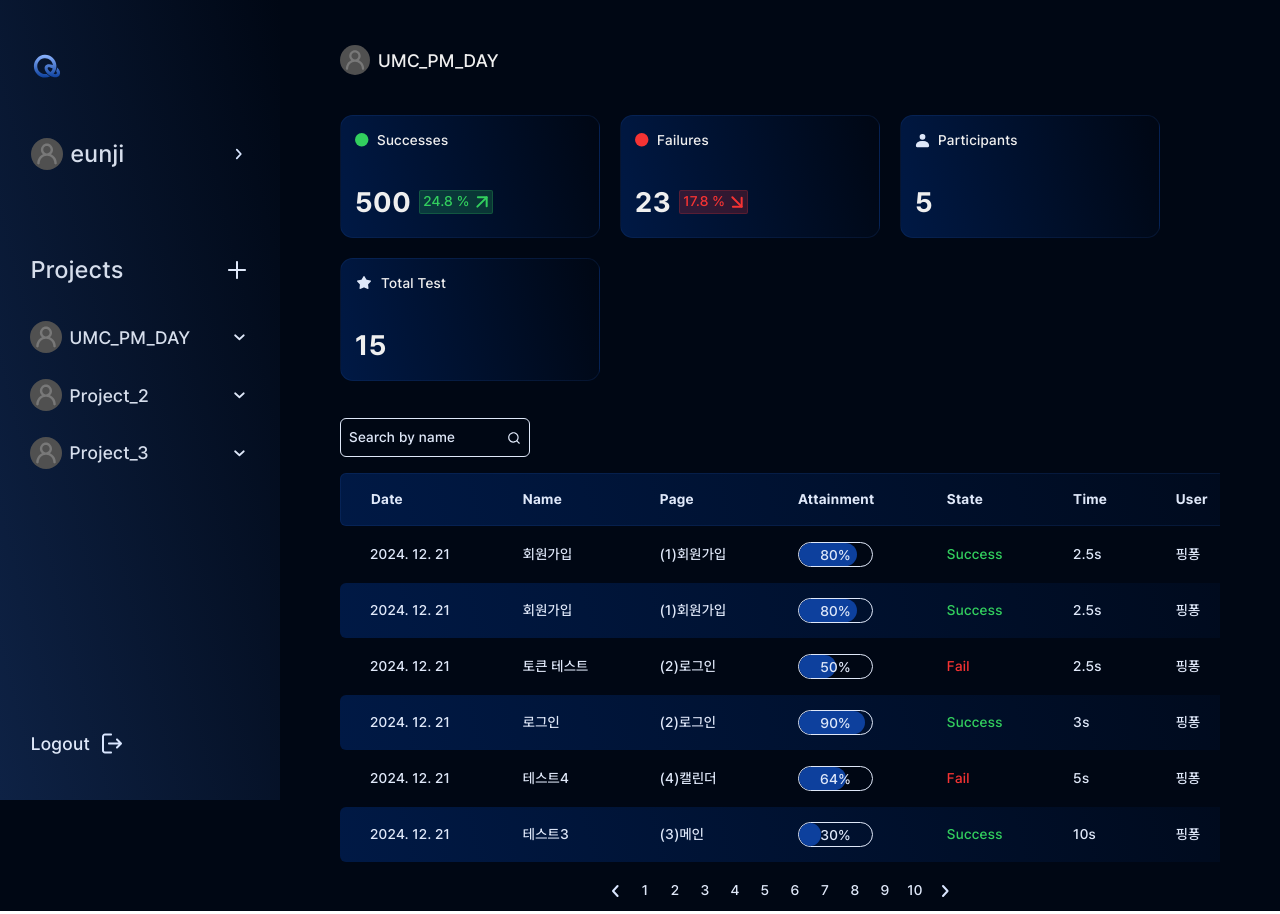
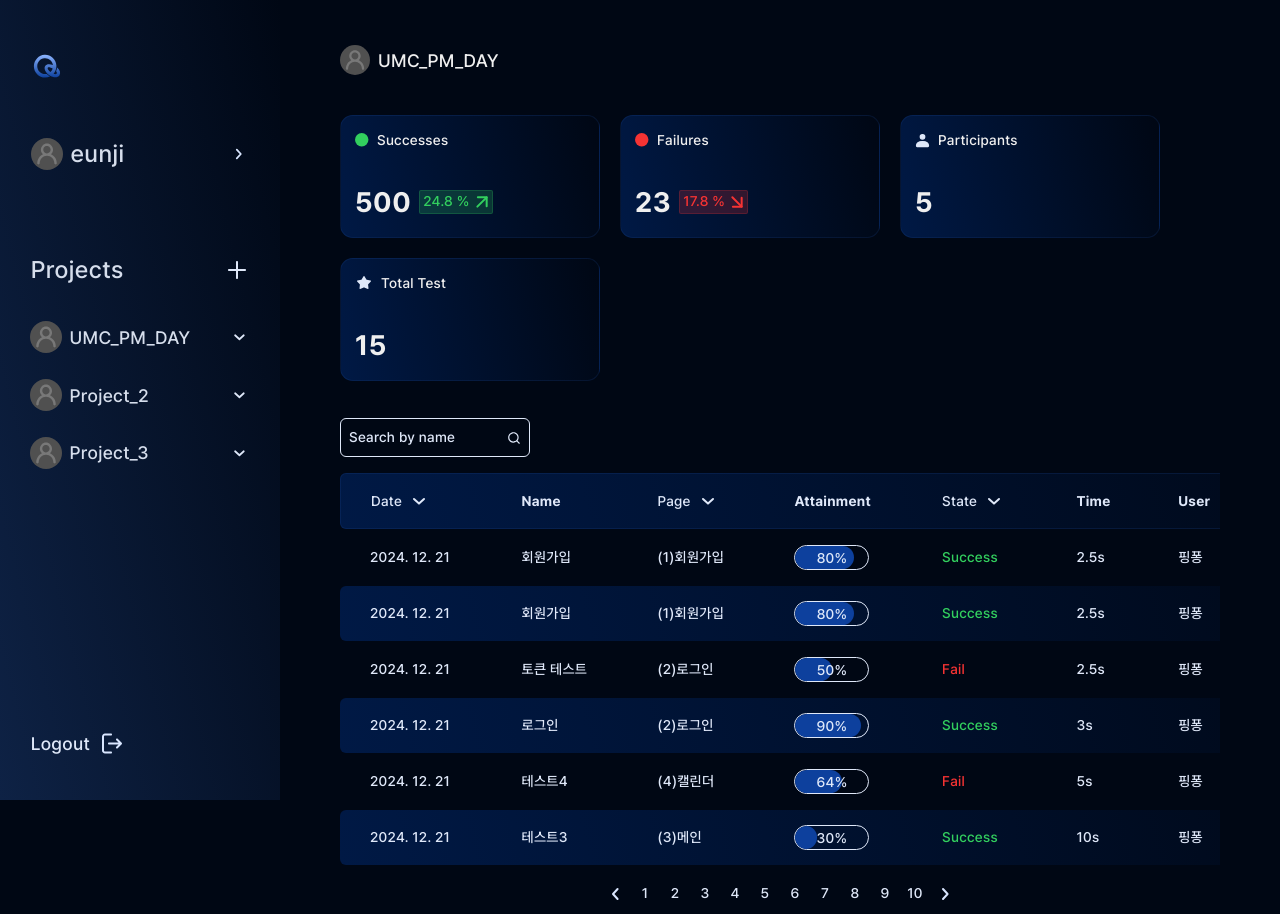
Before and after one commit to QASTUDIODEV/WEB_QASTUDIO, a React (Vite) app: page /project/dashboard/1 in a window 1280 px wide. Built offline with nearby package versions, Linux system fonts and the light colour scheme; no server answers.

Commit message:
feat: select 컴포넌트 생성

```diff
--- a/src/components/dashboard/table/table.style.ts
+++ b/src/components/dashboard/table/table.style.ts
@@ -42,7 +42,6 @@ const TableHeader = styled.thead`
 
 const Th = styled.th`
   padding: 15px 30px;
-
   text-align: left;
 
   border-top: 1px solid rgba(32, 75, 153, 0.2);
@@ -139,4 +138,20 @@ const ArrowBox = styled(PageBtnBox)`
   padding: 0;
 `;
 
-export { Action, ArrowBox, PageBtnBox, PageNumberWrapper, State, Table, TableContainer, TableHeader, TableWrapper, Td, Th, Tr };
+const HeaderWrapper = styled.div`
+  width: 100%;
+  position: relative;
+`;
+
+const ButtonHeader = styled.button`
+  width: 100%;
+
+  display: flex;
+  gap: 5px;
+  align-items: center;
+  background: transparent;
+  ${({ theme }) => theme.text.medium_14};
+  color: ${({ theme }) => theme.colors.primary.pri_50};
+`;
+
+export { Action, ArrowBox, ButtonHeader, HeaderWrapper, PageBtnBox, PageNumberWrapper, State, Table, TableContainer, TableHeader, TableWrapper, Td, Th, Tr };
--- a/src/components/dashboard/table/table.tsx
+++ b/src/components/dashboard/table/table.tsx
@@ -3,24 +3,34 @@ import { useNavigate } from 'react-router-dom';
 import type { PaginationState } from '@tanstack/react-table';
 import { createColumnHelper, flexRender, getCoreRowModel, useReactTable } from '@tanstack/react-table';
 
+import { STATE } from '@/constants/state/state.ts';
+
 import { useDispatch } from '@/hooks/common/useCustomRedux';
 
 import { MODAL_TYPES } from '@/components/common/modalProvider/modalProvider';
 import ProgressBar from '@/components/dashboard/progressBar/progressBar';
+import SelectBox from '@/components/dashboard/selectBox/selectBox';
 import * as S from '@/components/dashboard/table/table.style';
 
+import DownArrow from '@/assets/icons/arrow_down.svg?react';
 import PreArrow from '@/assets/icons/arrow_left.svg?react';
 import NextArrow from '@/assets/icons/arrow_right.svg?react';
 import GreenArrow from '@/assets/icons/arrow_right_green.svg?react';
 import RedArrow from '@/assets/icons/arrow_right_red.svg?react';
+import UpArrow from '@/assets/icons/arrow_up.svg?react';
 import type { TTableData } from '@/mocks/tableData';
-import { tableData } from '@/mocks/tableData';
+import { pageData, tableData } from '@/mocks/tableData';
 import { openModal } from '@/slices/modalSlice';
 
 const columnHelper = createColumnHelper<TTableData>();
 
 export default function Table() {
   const navigate = useNavigate();
+  const [isClicked, setIsClicked] = useState({
+    state: false,
+    page: false,
+    date: false,
+  });
 
   const dispatch = useDispatch();
   const [data] = useState(tableData);
@@ -40,7 +50,19 @@ export default function Table() {
 
   const columns = [
     columnHelper.accessor('date', {
-      header: 'Date',
+      header: () => (
+        <S.ButtonHeader
+          onClick={() =>
+            setIsClicked((prev) => ({
+              ...prev,
+              date: !prev.date,
+            }))
+          }
+        >
+          <p>Date</p>
+          {isClicked.date ? <UpArrow /> : <DownArrow />}
+        </S.ButtonHeader>
+      ),
       cell: (info) => info.getValue(),
       size: 400,
     }),
@@ -50,7 +72,22 @@ export default function Table() {
       cell: (info) => info.getValue(),
     }),
     columnHelper.accessor('page', {
-      header: 'Page',
+      header: () => (
+        <S.HeaderWrapper>
+          <S.ButtonHeader
+            onClick={() =>
+              setIsClicked((prev) => ({
+                ...prev,
+                page: !prev.page,
+              }))
+            }
+          >
+            <p>Page</p>
+            {isClicked.page ? <UpArrow /> : <DownArrow />}
+          </S.ButtonHeader>
+          {isClicked.page && <SelectBox selectList={pageData} />}
+        </S.HeaderWrapper>
+      ),
       size: 200,
       cell: (info) => info.getValue(),
     }),
@@ -60,7 +97,22 @@ export default function Table() {
       cell: (info) => <ProgressBar percent={info.getValue()} />,
     }),
     columnHelper.accessor('state', {
-      header: 'State',
+      header: () => (
+        <S.HeaderWrapper>
+          <S.ButtonHeader
+            onClick={() =>
+              setIsClicked((prev) => ({
+                ...prev,
+                state: !prev.state,
+              }))
+            }
+          >
+            <p>State</p>
+            {isClicked.state ? <UpArrow /> : <DownArrow />}
+          </S.ButtonHeader>
+          {isClicked.state && <SelectBox selectList={STATE} />}
+        </S.HeaderWrapper>
+      ),
       size: 200,
       cell: (info) => <S.State $isSuccess={info.getValue() === 'Success'}>{info.getValue()}</S.State>,
     }),
--- a/src/styles/global.ts
+++ b/src/styles/global.ts
@@ -3,6 +3,7 @@ import { normalize } from 'styled-normalize';
 
 const GlobalStyle = createGlobalStyle`
     ${normalize}
+
     @font-face {
         font-family: 'Pretendard';
         src: url('/fonts/PretendardVariable.woff2') format('woff2');
@@ -29,6 +30,10 @@ const GlobalStyle = createGlobalStyle`
         cursor: pointer;
         border: none;
     }
+
+    li, ul {
+        list-style: none none;
+    }
 `;
 
 export default GlobalStyle;
```
